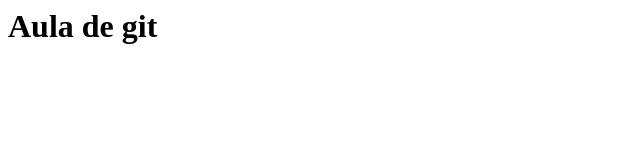
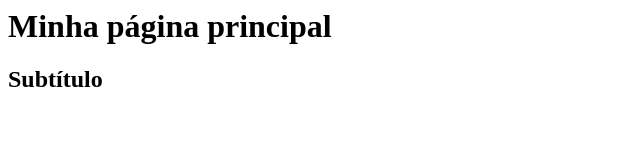
Before and after one commit to alinecintra/gama-no-github, a plain HTML site: page index.html in a window 1280 px wide. Shown: the whole page, without its empty margins (0-640 px from the left). Drawn offline with Linux system fonts and the light colour scheme.

Commit message:
Inclusão de um subtítulo

```diff
--- a/index.html
+++ b/index.html
@@ -2,8 +2,11 @@
     <body>
 
         <h1>
-            Aula de git
+            Minha página principal
         </h1>
+        <h2>
+            Subtítulo
+        </h2>
 
     </body>
 
```
